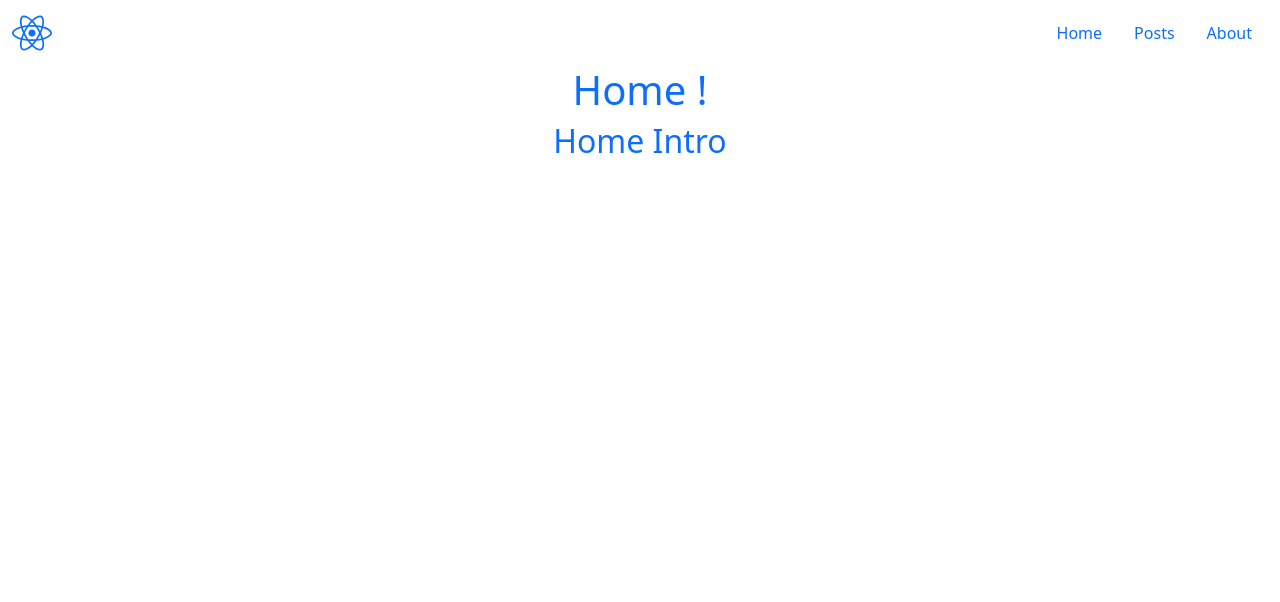
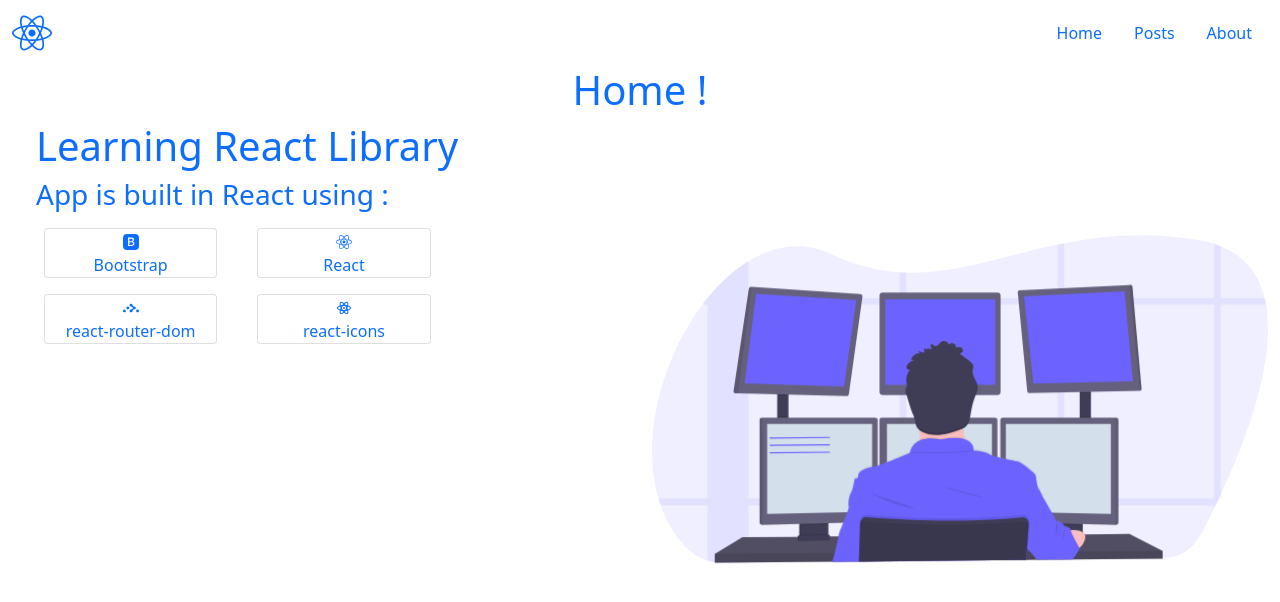
Before and after one commit to mkandanmk7/React-blog-api, a React (Create React App) app: page / in a window 1280 px wide. Shown: the top 602 px of the page. Built offline with nearby package versions, Linux system fonts and the light colour scheme.

Commit message:
first about

```diff
--- a/src/App.js
+++ b/src/App.js
@@ -1,5 +1,10 @@
 // import TableBoots from "./component/TableBoots";
-import { BrowserRouter as Router, Route, Switch } from "react-router-dom";
+import {
+  BrowserRouter as Router,
+  Route,
+  Switch,
+  Redirect,
+} from "react-router-dom";
 import Home from "./pages/Home";
 import About from "./pages/About";
 import Posts from "./pages/Posts";
@@ -22,6 +27,10 @@
 
           <Route path="/post/edit/:postid" component={PostEdit} />
           <Route path="/post/createpost" component={PostEdit} />
+          <Route path="/home">
+            <Redirect to="/" />
+          </Route>
+
           <Route path="*" component={NotFound} />
         </Switch>
       </Router>
--- a/src/component/home-intro/HomeIntro.js
+++ b/src/component/home-intro/HomeIntro.js
@@ -1,9 +1,82 @@
 import React from "react";
+import { ReactComponent as Intro } from "../../assets/undraw_programming_2svr.svg";
+import { BsFillBootstrapFill } from "react-icons/bs";
+import { FaReact } from "react-icons/fa";
+import { SiReactrouter } from "react-icons/si";
+import { RiReactjsLine } from "react-icons/ri";
 
 export const HomeIntro = () => {
   return (
     <div className="container-fluid">
-      <h2>Home Intro</h2>
+      <div className="row">
+        <div className="col-12 col-sm-12 col-md-6 col-lg-6 nonImgDiv">
+          <div className="container">
+            <div className="row">
+              <div className="col-12 col-sm-12 col-md-12 col-lg-12">
+                <h1 className="intro-heading text-start">
+                  Learning React Library
+                </h1>
+              </div>
+              <div>
+                <h3 className="text-start">App is built in React using :</h3>
+              </div>
+
+              <div className="container-fluid">
+                <div className="row">
+                  <div className="col-12 col-sm-12 col-md-5 col-lg-4 m-2">
+                    <div className="card bootstrap-card">
+                      <div className="tech-intro ">
+                        <BsFillBootstrapFill className="tech-logo" />{" "}
+                        <div className="tech-info align-middle">
+                          {" "}
+                          Bootstrap{" "}
+                        </div>
+                      </div>
+                    </div>
+                  </div>
+
+                  <div className="col-12 col-sm-12 col-md-5 col-lg-4 m-2">
+                    <div className="card react-card">
+                      <div className="tech-intro ">
+                        <FaReact className="tech-logo" />{" "}
+                        <div className="tech-info align-middle"> React </div>
+                      </div>
+                    </div>
+                  </div>
+
+                  <div className="col-12 col-sm-12 col-md-12 col-lg-4 m-2">
+                    <div className="card router-card">
+                      <div className="tech-intro ">
+                        <SiReactrouter className="tech-logo" />{" "}
+                        <div className="tech-info align-middle">
+                          {" "}
+                          react-router-dom{" "}
+                        </div>
+                      </div>
+                    </div>
+                  </div>
+
+                  <div className="col-12 col-sm-12 col-md-12 col-lg-4 m-2">
+                    <div className="card icon-card">
+                      <div className="tech-intro ">
+                        <RiReactjsLine className="tech-logo react-icons-logo" />{" "}
+                        <div className="tech-info align-middle">
+                          {" "}
+                          react-icons{" "}
+                        </div>
+                      </div>
+                    </div>
+                  </div>
+                </div>
+              </div>
+            </div>
+          </div>
+        </div>
+
+        <div className="col-6 col-sm-6 col-md-6 col-lg-6 imgDiv">
+          <Intro style={{ width: "100%" }} />
+        </div>
+      </div>
     </div>
   );
 };
```
